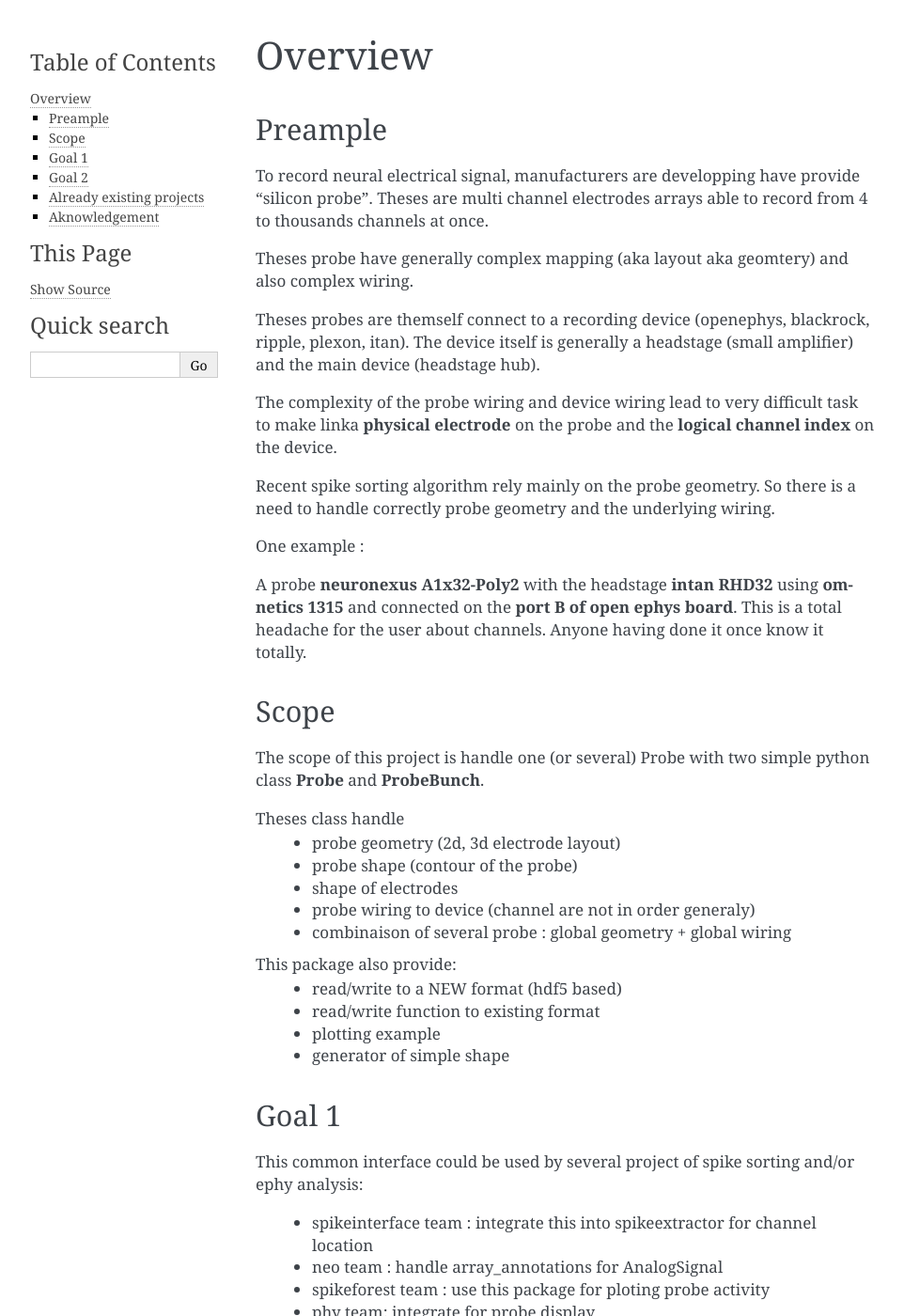
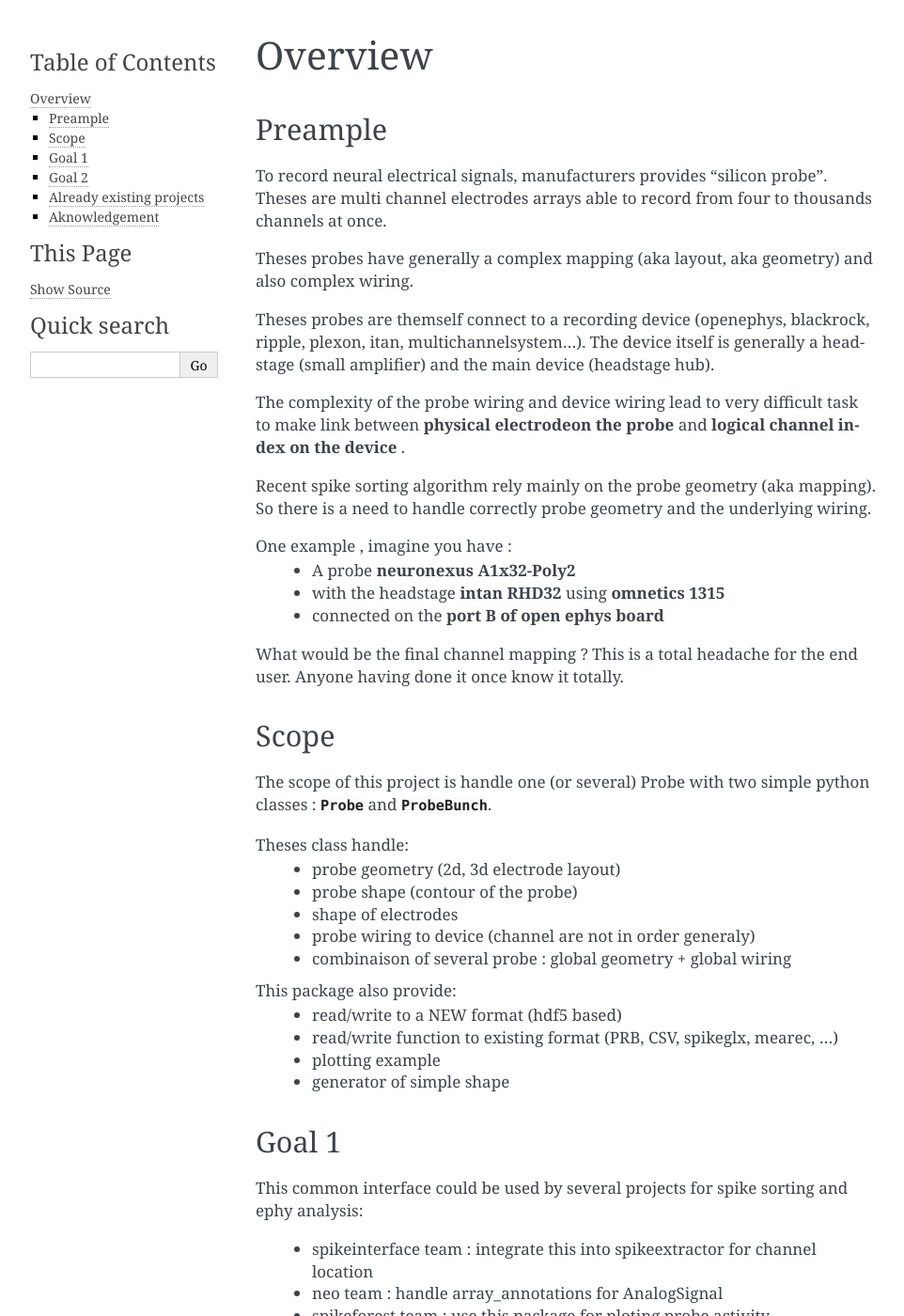
Before and after one commit to SpikeInterface/probeinterface, a Sphinx documentation site: the page built from doc/overview.rst, in a window 1280 px wide and 1400 px high. Shown: the whole window at 94% size, without its empty margins (148-1110 px from the left). Built offline with Sphinx 7.4.7, drawn with Linux system fonts in a browser that asks for light colours; pages that are not in the unit, such as notebooks, are missing from menus; some of the changed text lies outside the part shown.

Commit message:
doc typos and examples improvement

```diff
--- a/doc/overview.rst
+++ b/doc/overview.rst
@@ -1,39 +1,42 @@
 Overview
 =======
+
+.. currentmodule:: probeinterface
 
 Preample
 ---------------
 
-To record neural electrical signal, manufacturers are developping have provide "silicon probe".
-Theses are multi channel electrodes arrays able to record from 4 to thousands channels  at once.
+To record neural electrical signals, manufacturers provides "silicon probe".
+Theses are multi channel electrodes arrays able to record from four to thousands channels  at once.
 
-Theses probe have generally complex mapping (aka layout aka geomtery) and also complex wiring.
+Theses probes have generally a complex mapping (aka layout, aka geometry) and also complex wiring.
 
-Theses probes are themself connect to a recording device  (openephys, blackrock, ripple, plexon, itan).
+Theses probes are themself connect to a recording device  (openephys, blackrock, ripple, plexon, itan, multichannelsystem...).
 The device itself is generally a headstage (small amplifier) and the main device (headstage hub).
 
-The complexity of the probe wiring and device wiring lead to very difficult task to make linka **physical electrode**
-on the probe and the **logical channel index** on the device.
+The complexity of the probe wiring and device wiring lead to very difficult task to make link
+between **physical electrodeon the probe**  and **logical channel index on the device** .
 
-Recent spike sorting algorithm rely mainly on the probe geometry.
+Recent spike sorting algorithm rely mainly on the probe geometry (aka mapping).
 So there is a need to handle correctly probe geometry and the underlying wiring.
 
 
-One example :
-
-A probe **neuronexus A1x32-Poly2** with the headstage **intan RHD32** using **omnetics 1315**
-and  connected on the **port B of open ephys board**.
-This is a total headache for the user about channels.
+One example , imagine you have :
+   * A probe **neuronexus A1x32-Poly2**
+   * with the headstage **intan RHD32** using **omnetics 1315**
+   * connected on the **port B of open ephys board**
+What would be the final channel mapping ?
+This is a total headache for the end user.
 Anyone having done it once know it  totally.
 
 
 Scope
 ---------
 
-The scope of this project is handle one (or several) Probe with two simple python class **Probe** and
-**ProbeBunch**.
+The scope of this project is handle one (or several) Probe with two simple python classes : :py:class:`Probe` and
+:py:class:`ProbeBunch`.
 
-Theses class handle
+Theses class handle:
   * probe geometry (2d, 3d electrode layout)
   * probe shape (contour of the probe)
   * shape of electrodes
@@ -43,7 +46,7 @@ Theses class handle
 
 This package also provide:
   * read/write to a NEW format (hdf5 based)
-  * read/write function to existing format
+  * read/write function to existing format (PRB, CSV, spikeglx, mearec, ...)
   * plotting example
   * generator of simple shape
 
@@ -51,7 +54,7 @@ This package also provide:
 Goal 1
 ---------
 
-This common interface could be used by several project of spike sorting and/or ephy analysis:
+This common interface could be used by several projects for spike sorting and ephy analysis:
 
   * spikeinterface team : integrate this into spikeextractor for channel location
   * neo team : handle array_annotations for AnalogSignal
@@ -70,7 +73,7 @@ If this package is widely adopted, then I plan to implement a collections of wid
 
   * `neuronexus <https://neuronexus.com/support/mapping-and-wiring/probe-mapping/>`_
   * `imec <https://www.imec-int.com/en/expertise/lifesciences/neural-probes>`_
-  * `cambridge neurotech <https://www.cambridgeneurotech.com/neural-probes>'_
+  * `cambridge neurotech <https://www.cambridgeneurotech.com/neural-probes>`_
 
 
 Already existing  projects
@@ -78,13 +81,13 @@ Already existing  projects
 
 prointerface is not the first tentative of doing this:
 
-  * The JRclust team already start a collection of probe descrition here https://github.com/JaneliaSciComp/JRCLUST/tree/master/probes
-  * The klusta team already start a collection of probe here https://github.com/kwikteam/probes
-  * The spyking circus team also did something similar https://github.com/spyking-circus/spyking-circus/tree/master/probes
+  * The JRclust team already start a collection of probe descrition with matlab `here <https://github.com/JaneliaSciComp/JRCLUST/tree/master/probes>`_
+  * The klusta team already start a collection of probe `here <https://github.com/kwikteam/probes>`_ with PRB format.
+  * The spyking circus team also did something `similar <https://github.com/spyking-circus/spyking-circus/tree/master/probes>`_ with PRB format also
 
-Both of theses projects describe almost only the electrode positions and there is a string amibiguity for users
-in between electrode index and channel index on device. Because if one probe is pluged in another port on the device
-then the wiring is wiring in theses projects.
+All of theses projects describe only the electrode positions. Furthermore there is a strong amibiguity for users
+in between **electrode index on probe** and **channel index on device**.
+So if one probe is pluged in another port on the device then the wiring is wrong!
 
 Here, in probeinterface we package try a deeper description with multi probe description,
 shape handling, 3d, device indices, main axes, ...
```
Also changed, not shown: 3 other files.
